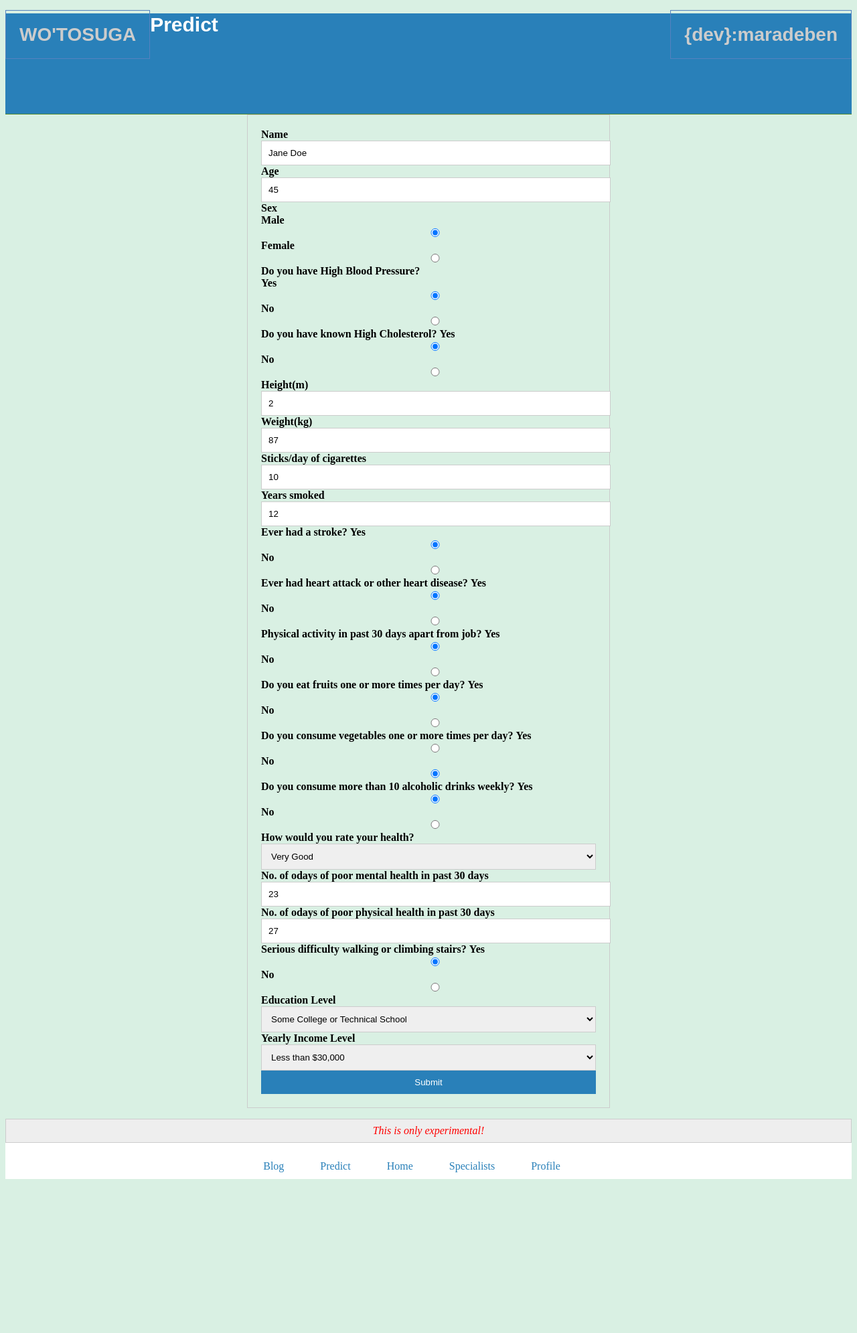
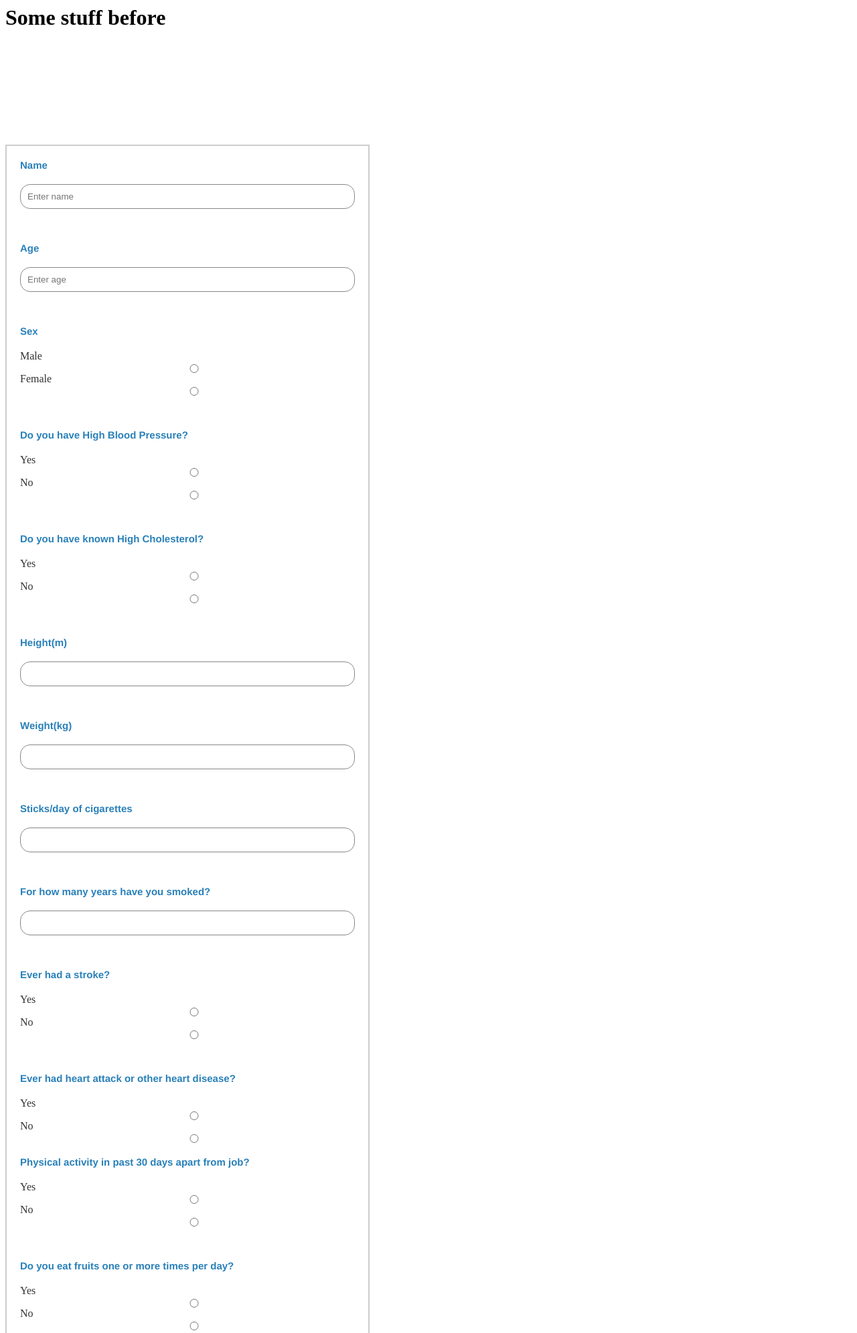
Before and after one commit to maradeben/wotosuga, a FastAPI app: page /predict in a window 1280 px wide. Shown: the top 1991 px of the page at 67% size. Before the commit the page ends 1761 px from the top, so only its background shows below. Run offline with FastAPI, Linux system fonts and the light colour scheme; parts of the project's set-up code (start-up, migrations or seed data) failed here and were passed over.

Commit message:
restyling prediction form

```diff
--- a/frontend/static/styles/form.css
+++ b/frontend/static/styles/form.css
@@ -1,19 +1,40 @@
+#padding {
+  padding-top: 150px;
+}
 form {
   width: 500px;
-  margin: 0 auto;
-  padding: 20px;
-  border: 1px solid #ccc;
+  /* margin: 0 auto; */
+  /* padding-top: 120px; */
+  padding-left: 20px;
+  padding-right: 20px;
+  padding-bottom: 50px;
+  border: 2px solid #ccc;
+  font-size: 20px;
+  background-color: fff;
+}
+
+div.field {
+  padding-bottom: 30px;
 }
 
 label {
   font-size: 16px;
+  /* font-weight: bold; */
+  color: #333;
+}
+
+p label.field-label {
+  font-size: 15px;
+  font-family: 'Franklin Gothic Medium', 'Arial Narrow', Arial, sans-serif;
+  color: #2980b9;
   font-weight: bold;
 }
 
 input {
   width: 100%;
   padding: 10px;
-  border: 1px solid #ccc;
+  border-radius: 15px;;
+  border: 1px solid #888;
 }
 
 select {
--- a/frontend/static/styles/header.css
+++ b/frontend/static/styles/header.css
@@ -21,14 +21,18 @@ header #logo {
     float: left;
     position: left;
     height: 100%;
-    /* width: 100%%; */
+    border: none;
+    border-style: none;
 }
 
 header #dev {
     float: right;
     position: right;
     height: 100%;
-    /* width: 100%; */
+    border: none;
+    border-style: none;
+    font-size: 10px;
+    font-stretch: extra-condensed;
 }
 
 .header-menu {
@@ -39,10 +43,19 @@ header {
     clear: both;
 }
 
-.page-header {
-  color: #ffffff;
-  font-size: 30px;
-  font-weight: bold;
+.page-header{
+    justify-content: center;
+    align-items: center;
+    padding-top: 100px;
+    padding-bottom: 10px;
+    align-self: center;
+    background-color: #2980b9;
+    color: #ffffff;
+    /* color: #000; */
+    width: 100%;
+    text-align: center;
+    text-decoration: solid;
+    font-weight: bold;
 }
 
 header div.home-header{
@@ -59,25 +72,16 @@ header div.home-header{
     font-weight: bold;
 }
 
-header div.page-header{
-    justify-content: center;
-    align-items: center;
-    padding-top: 50px;
-    padding-bottom: 10px;
-    align-self: center;
-    background-color: #2980b9;
-    color: #ffffff;
-    width: 100%;
-    text-align: center;
-    text-decoration: solid;
-    font-weight: bold;
-}
 
 header div.home-header h1 {
     font: sofia-pro arial bold 80px;
     font-size: 60px;
     padding-left: 1.5%;
     padding-right: 1.5%;
+}
+
+header div.home-header h1.page-header{
+    font-size: 80px;
 }
 
 header div.home-header h3#tagline {
@@ -89,12 +93,13 @@ header div.home-header button {
     background-color: #fff;
     color: #558b2f;
     width: 50%;
+    height: 50px;
     font-size: 18px;
     font-weight: bold;
     border: 1px solid #5582bf;
     cursor: pointer;
     transition: all 0.3s ease-in-out;
-    border-radius: 15px;
+    border-radius: 30px;
 }
 
 header div.home-header button:hover {
--- a/frontend/templates/blog.html
+++ b/frontend/templates/blog.html
@@ -2,7 +2,9 @@
 {% block title %}Wo'tosuga - Blog{% endblock %}
 
 {% block page_header %}
-<h1 class="page-header">Blog</h1>
+<div class="home-header">
+    <h1 class="page-header">Blog</h1>
+</div>
 {% endblock %}
 
 {% block content %}
--- a/frontend/templates/home.html
+++ b/frontend/templates/home.html
@@ -6,13 +6,14 @@
         <link rel="stylesheet" type="text/css" href="../static/styles/header.css">
         <link rel="stylesheet" type="text/css" href="../static/styles/base.css">
         <link rel="stylesheet" type="text/css" href="../static/styles/form.css">
+        <link rel="stylesheet" type="text/css" href="../static/styles/dev.css">
         <link rel="stylesheet" type="text/css" href="../static/styles/footer.css">
     </head>
     <body>
         <header>
             <nav class="header-menu">
                 <p id='logo'><a href="/">WO'TOSUGA</a></p>
-                <p id='dev'><a href="/dev">{dev}:maradeben</a></p>
+                <p id='dev'><a href="/dev">{dev-maradeben}</a></p>
             </nav>
             {% block page_header %}
             <div class="home-header">
@@ -24,6 +25,7 @@
         </header>
         {% block content %}
         <div id="main-body">
+            <div id="home-page-text">
             <p>According to the World Health Organization (WHO), diabetes is a major public health problem. In 2021, an estimated 463 million adults (aged 18 years and older) had diabetes. This number is expected to rise to 642 million by 2040.</p>
             <p>There are a number of things that can be done to reduce the burden of diabetes. These include:</p>
             <ul>
@@ -32,16 +34,18 @@
                 <li>Improving access to care: People with diabetes need access to quality care, including medication, regular checkups, and education.</li>
                 <li>Research: There is ongoing research into new treatments and prevention strategies for diabetes.</li>
             </ul>
-            <p>AI will play a vital role in reducing this burden, and that is why Wo'tosuga is here. With this personal assisstant, you get:
+            <p>AI will play a vital role in reducing this burden, and that is why Wo'tosuga is here. With this personal assisstant, you get:</p>
             <ul>
                 <li>A provisional diagnosis with no  hospitals, labs, or needle-pricks.</li>
                 <li>Access to healthcare providers and specialists involved in various aspects of Diabetes care<li>
                 <li>Educative materials to keep you informed and updated</li>
             </ul>
 
-        <div>
-            <button id="coming-button" onclick="location.href='/predict';">Get your diabetes risk now</button>
+        <div class="predict-button">
+            <button onclick="location.href='/predict';">Get your diabetes risk now</button>
         </div>
+    </div>
+    </div>
         {% endblock %}
         <footer>
             <p class="disclaimer">This is only experimental!</p>
--- a/frontend/templates/predictor.html
+++ b/frontend/templates/predictor.html
@@ -1,130 +1,164 @@
-{% extends "home.html" %}
+<!-- {% extends "home.html" %}
 {% block title %}Wo'tosuga - Predict{% endblock %}
 
 {% block page_header %}
+<div class="home-header">
     <h1 class="page-header">Predict</h1>
+</div>
 {% endblock %}
 
 
-{% block content %}
+{% block content %} -->
+<html>
+    <header>
+        <link rel="stylesheet" type="text/css" href="../static/styles/form.css">
+
+    </header>
+<body>
+    <h1>Some stuff before</h1>
+<div id="padding"></div>
 <form method="post">
-                <label for="name">Name</label>
-                <input type="text" name="Name" id="name" placeholder="Enter name" value="Jane Doe">
-                <br>
-                <label for="age">Age</label>
-                <input type="number" step="1" name="Age" id="age" placeholder="Enter age" value="45">
-                <br>
-                <label for="Sex">Sex</label><br>
+    <div class="field">
+        <p><label class="field-label" for="name">Name</label></p>
+        <input type="text" name="Name" id="name" placeholder="Enter name">
+    </div>
+    <div class="field">
+        <p><label class="field-label for="age">Age</label></p>
+        <input type="number" step="1" min="0" max="150" name="Age" id="age" placeholder="Enter age">
+    </div>
+    <div class="field">
+        <p><label class="field-label" for="Sex">Sex</label></p>
         <label for="male">Male</label>
-                <input type="radio" name="Sex" value="1" id="male" checked>
+        <input type="radio" name="Sex" value="1" id="male">
         <label for="female">Female</label>
         <input type="radio" name="Sex" value="0" id="female">
-                <br>
-                <label for="HighBP">Do you have High Blood Pressure?</label><br>
+    </div>
+    <div class="field">
+        <p><label class="field-label" for="HighBP">Do you have High Blood Pressure?</label></p>
         <label for="highbp">Yes</label>
-                <input type="radio" name="HighBP" id="highbp" value="1" checked>
+        <input type="radio" name="HighBP" id="highbp" value="1">
         <label for="nohighbp">No</label>
         <input type="radio" name="HighBP" id="nohighbp" value="0">
-                <br>
-                <label for="HighChol">Do you have known High Cholesterol?</label>
+    </div>
+    <div class="field">
+    <p><label class="field-label" for="HighChol">Do you have known High Cholesterol?</label></p>
         <label for="highchol">Yes</label>
-                <input type="radio" name="HighChol" id="highchol" value="1" checked>
+        <input type="radio" name="HighChol" id="highchol" value="1">
         <label for="nohighchol">No</label>
         <input type="radio" name="HighChol" id="nohighchol" value="0">
-                <br>
-                <label for="height">Height(m)</label>
-                <input type="number" step=".01" name="Height" id="height" value="2">
-                <br>
-                <label for="weight">Weight(kg)</label>
-                <input type="number" name="Weight" id="weight" value="87">
-                <br>
-                <label for="sticks">Sticks/day of cigarettes</label>
-                <input type="number" name="SticksDay" id="sticks" value="10">
-                <br>
-                <label for="years">Years smoked</label>
-                <input type="number" name="YearsSmoked" id="years" value="12">
-                <br>
-                <label for="Stroke">Ever had a stroke?</label>
+    </div>
+    <div class="field">
+        <p><label class="field-label" for="height">Height(m)</label></p>
+        <input type="number" step=".01" min="0.50" max="2.50" name="Height" id="height">
+    </div>
+    <div class="field">
+        <p><label class="field-label" for="weight">Weight(kg)</label></p>
+        <input type="number" step=".1" min="30" max="200" name="Weight" id="weight">
+    </div>
+    <div class="field">
+        <p><label class="field-label" for="sticks">Sticks/day of cigarettes</label></p>
+        <input type="number" step="1" min="0" name="SticksDay" id="sticks">
+    </div>
+    <div class="field">
+        <p><label class="field-label" for="years">For how many years have you smoked?</label></p>
+        <input type="number" step="1" min="0" name="YearsSmoked" id="years">
+    </div>
+    <div class="field">
+        <p><label class="field-label" for="Stroke">Ever had a stroke?</label></p>
         <label for="stroke">Yes</label>
-                <input type="radio" name="Stroke" id="stroke" value="1" checked>
+        <input type="radio" name="Stroke" id="stroke" value="1">
         <label for="nostroke">No</label>
         <input type="radio" name="Stroke" id="nostroke" value="0">
-                <br>
-                <label for="HeartDiseaseorAttack">Ever had heart attack or other heart disease?</label>
+    </div>
+    <div>
+        <p><label class="field-label" for="HeartDiseaseorAttack">Ever had heart attack or other heart disease?</label></p>
         <label for="heartish">Yes</label>
-                <input type="radio" name="HeartDiseaseorAttack" id="heartish" value="1" checked>
+        <input type="radio" name="HeartDiseaseorAttack" id="heartish" value="1">
         <label for="noheartish">No</label>
         <input type="radio" name="HeartDiseaseorAttack" id="noheartish" value="0">
-                <br>
-                <label for="PhysActivity">Physical activity in past 30 days apart from job?</label>
+    </div>
+    <div class="field">
+        <p><label class="field-label" for="PhysActivity">Physical activity in past 30 days apart from job?</label></p>
         <label for="activity">Yes</label>
-                <input type="radio" name="PhysActivity" id="activity" value="1" checked>
+        <input type="radio" name="PhysActivity" id="activity" value="1">
         <label for="noactivity">No</label>
         <input type="radio" name="PhysActivity" id="noactivity" value="0">
-                <br>
-                <label for="Fruits">Do you eat fruits one or more times per day?</label>
+    </div>
+    <div class="field">
+        <p><label class="field-label" for="Fruits">Do you eat fruits one or more times per day?</label></p>
         <label for="fruits">Yes</label>
-                <input type="radio" name="Fruits" id="fruits" value="1" checked>
+        <input type="radio" name="Fruits" id="fruits" value="1">
         <label for="nofruits">No</label>
         <input type="radio" name="Fruits" id="nofruits" value="0">
-                <br>
-                <label for="Veggies">Do you consume vegetables one or more times per day?</label>
+    </div>
+    <div class="field">
+        <p><label class="field-label" for="Veggies">Do you consume vegetables one or more times per day?</label></p>
         <label for="veggies">Yes</label>
         <input type="radio" name="Veggies" id="veggies" value="1">
         <label for="noveggies">No</label>
-                <input type="radio" name="Veggies" id="noveggies" value="0" checked>
-                <br>
-                <label for="HvyAlcoholConsump">Do you consume more than 10 alcoholic drinks weekly?</label>
+        <input type="radio" name="Veggies" id="noveggies" value="0">
+    </div>
+    <div class="field">
+        <p><label class="field-label" for="HvyAlcoholConsump">Do you consume more than 10 alcoholic drinks weekly?</label></p>
         <label for="heavydrink">Yes</label>
-                <input type="radio" name="HvyAlcoholConsump" id="heavydrink" value="1" checked>
+        <input type="radio" name="HvyAlcoholConsump" id="heavydrink" value="1">
         <label for="noheavydrink">No</label>
         <input type="radio" name="HvyAlcoholConsump" id="noheavydrink" value="0">
-                <br>
-                <label for="genhlth">How would you rate your health?</label>
+    </div>
+    <div class="field">
+        <p><label class="field-label" for="genhlth">How would you rate your health?</label></p>
         <select name="GenHlth" id="genhlth">
-                    <!-- <option value="none" selected disabled hidden>Select an option</option> -->
+            <option value="none" selected disabled hidden>Select an option</option>
             <option value="1">Excellent</option>
-                    <option value="2" selected>Very Good</option>
+            <option value="2">Very Good</option>
             <option value="3">Good</option>
             <option value="4">Fair</option>
             <option value="5">Poor</option>
         </select>
-                <br>
-                <label for="menthlth">No. of odays of poor mental health in past 30 days</label>
-                <input type="number" name="MentHlth" id="menthlth" placeholder="Between 1-30" value="23">
-                <br>
-                <label for="physhlth">No. of odays of poor physical health in past 30 days</label>
-                <input type="number" name="PhysHlth" id="physhlth" placeholder="Between 1-30" value="27">
-                <br>
-                <label for="DiffWalk">Serious difficulty walking or climbing stairs?</label>
+    </div>
+    <div class="field">
+        <p><label class="field-label" for="menthlth">No. of odays of poor mental health in past 30 days</label></p>
+        <input type="number" step="1" min="0" max="30" name="MentHlth" id="menthlth" placeholder="Enter number between 0-30">
+    </div>
+    <div class="field">
+        <p><label class="field-label" for="physhlth">No. of odays of poor physical health in past 30 days</label></p>
+        <input type="number" step="1" min="0" max="30" name="PhysHlth" id="physhlth" placeholder="Enter number between 0-30">
+    </div>
+    <div class="field">
+        <p><label class="field-label" for="DiffWalk">Serious difficulty walking or climbing stairs?</label></p>
         <label for="diffwalk">Yes</label>
-                <input type="radio" name="DiffWalk" id="diffwalk" value="1" checked>
+        <input type="radio" name="DiffWalk" id="diffwalk" value="1">
         <label for="nodiffwalk">No</label>
         <input type="radio" name="DiffWalk" id="nodiffwalk" value="0">
-                <label for="education">Education Level</label>
+    </div>
+    <div class="field">
+        <p><label class="field-label" for="education">Education Level</label></p>
         <select name="Education" id="education">
-                    <!-- <option value="none" selected disabled hidden>Select an option</option> -->
+            <option value="none" selected disabled hidden>Select an option</option>
             <option value="1">Kindergarten/None</option>
             <option value="2">Elementary/Primary</option>
             <option value="3">Some High School</option>
             <option value="4">High School Graduate</option>
-                    <option value="5" selected>Some College or Technical School</option>
+            <option value="5">Some College or Technical School</option>
             <option value="6">College Graduate</option>
         </select>
-                <br>
-                <label for="income">Yearly Income Level</label>
+    </div>
+    <div class="field">
+    <p><label class="field-label" for="income">Yearly Income Level</label></p>
         <select name="Income" id="income">
             <option value="none" selected disabled hidden>Select an option</option>
             <option value="1">Less than $10,000</option>
             <option value="5">Less than $15,000</option>
             <option value="8">Less than $20,000</option>
             <option value="4">Less than $25,000</option>
-                    <option value="5" selected>Less than $30,000</option>
+            <option value="5">Less than $30,000</option>
             <option value="6">Less than $35,000</option>
             <option value="7">Less than $75,000</option>
             <option value="8">$75,000 or more</option>
         </select>
-                <br>
+    </div>
     <input type="submit">
 </form>
-{% endblock %}
+</body>
+</html>
+<!-- {% endblock %} -->
--- a/frontend/templates/profile.html
+++ b/frontend/templates/profile.html
@@ -2,7 +2,9 @@
 {% block title %}Wo'tosuga - Profile{% endblock %}
 
 {% block page_header %}
-<h1 class="page-header">Profile</h1>
+<div class="home-header">
+    <h1 class="page-header">Profile</h1>
+</div>
 {% endblock %}
 
 {% block content %}
--- a/frontend/templates/results.html
+++ b/frontend/templates/results.html
@@ -2,7 +2,9 @@
 {% block title %}Wo'tosuga - Results{% endblock %}
 
 {% block page_header %}
-<h1 class="page-header">Results</h1>
+<div class="home-header">
+    <h1 class="page-header">Results</h1>
+</div>
 {% endblock %}
 
 {% block content %}
--- a/frontend/templates/specialists.html
+++ b/frontend/templates/specialists.html
@@ -2,7 +2,9 @@
 {% block title %}Wo'tosuga - Specialists{% endblock %}
 
 {% block page_header %}
-<h1 class="page-header">Specialists</h1>
+<div class="home-header">
+    <h1 class="page-header">Specialists</h1>
+</div>
 {% endblock %}
 
 {% block content %}
```
Also changed, not shown: frontend/static/styles/base.css (+62 -10 lines), frontend/static/styles/dev.css (added, +52 -0 lines), frontend/templates/dev.html (+20 -4 lines), frontend/templates/filled_form.html (added, +132 -0 lines). Lines whose indentation alone changed are shown as unchanged.
